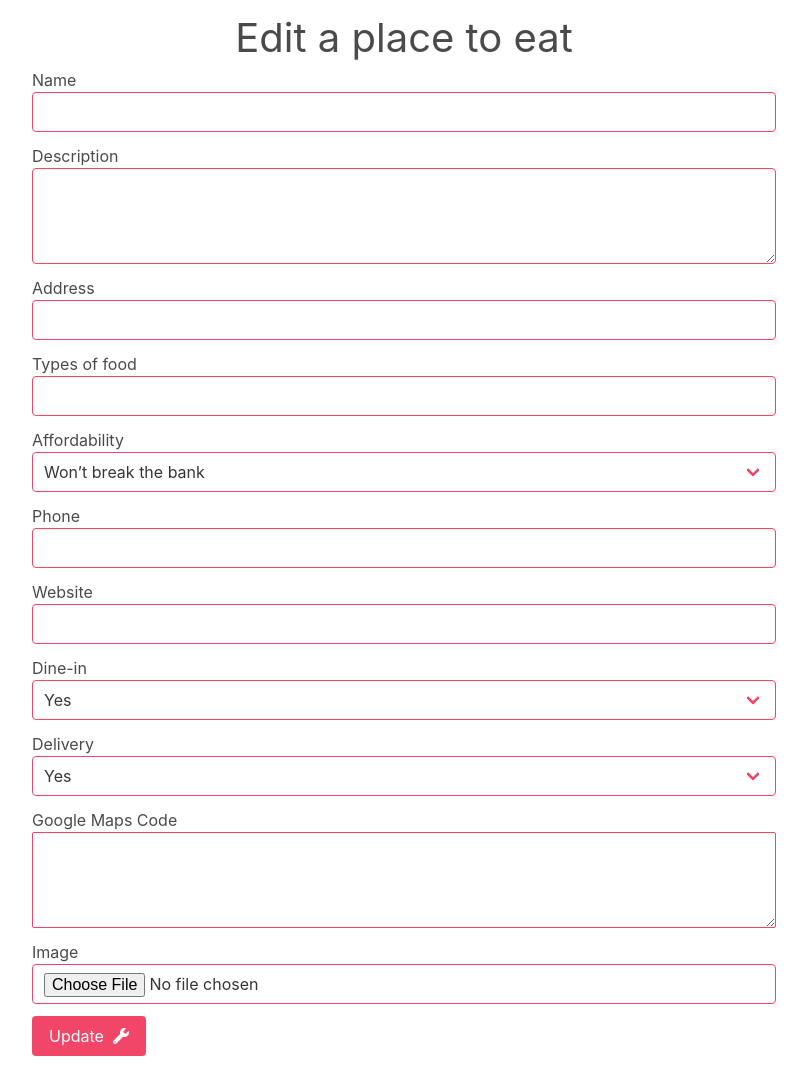
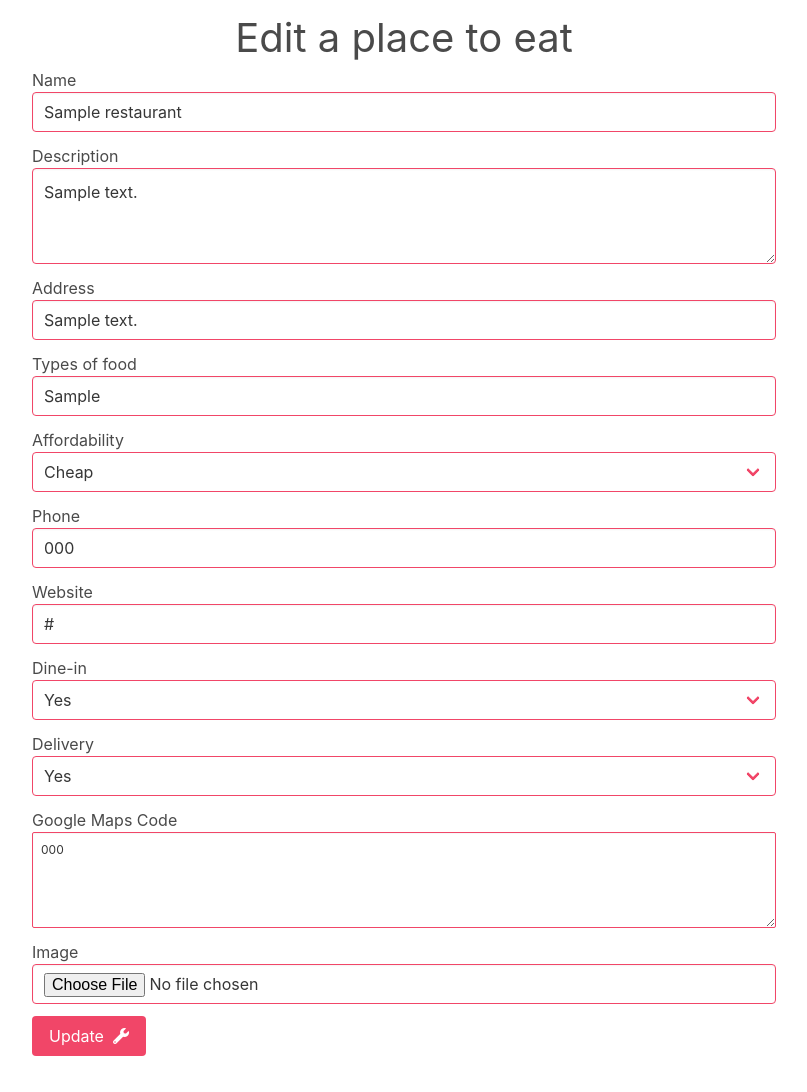
Before and after one commit to sureshcstha/whatsforlunch, a Django app: page /update/1 in a window 1280 px wide. Shown: the part 52-1144 px from the top of the page, without its empty margins (236-1043 px from the left). Run offline with Django 3.2, Linux system fonts and the light colour scheme; tables that the repository leaves empty hold one stand-in row (values such as "Sample post"); some libraries are stand-ins or nearby versions.

Commit message:
edit feature working, just need to work on image edit

```diff
--- a/mysite/lunch/templates/lunch/edit-form.html
+++ b/mysite/lunch/templates/lunch/edit-form.html
@@ -12,25 +12,25 @@
                 <div class="field">
                     <label for="">Name</label>
                     <div class="control">
-                        <input type="text" class="input is-danger" id="name" name="name">
+                        <input type="text" class="input is-danger" id="name" name="name" value="{{ restaurant.name }}">
                     </div>
                 </div>
                 <div class="field">
                     <label for="">Description</label>
                       <div class="control">
-                        <textarea class="textarea is-danger" rows="3" id="description is-danger" name="description"></textarea>
+                        <textarea class="textarea is-danger" rows="3" id="description is-danger" name="description" >{{ restaurant.description }}</textarea>
                       </div>
                 </div>
                 <div class="field">
                     <label for="">Address</label>
                     <div class="control">
-                        <input type="text" class="input is-danger" id="address" name="address">
+                        <input type="text" class="input is-danger" id="address" name="address" value="{{ restaurant.address }}">
                     </div>
                 </div>
                 <div class="field">
                     <label for="">Types of food</label>
                     <div class="control">
-                        <input type="text" class="input is-danger" id="type_of_food" name="type_of_food">
+                        <input type="text" class="input is-danger" id="type_of_food" name="type_of_food" value="{{ restaurant.type_of_food }}">
                     </div>
                 </div>
                 <div class="field">
@@ -39,9 +39,21 @@
                           <div class="select is-fullwidth is-danger">
                             <select name="affordability" id="affordability">
                                 <option value="Cheap">Cheap</option>
-                                <option selected value="Won’t break the bank">Won’t break the bank</option>
+                                {% if restaurant.affordability == "Won’t break the bank"%}
+                                <option value="Won’t break the bank" selected>Won’t break the bank</option>
+                                {% else %}
+                                <option value="Won’t break the bank">Won’t break the bank</option>
+                                {% endif %}
+                                {% if restaurant.affordability == "Expensive"%}
+                                <option value="Expensive" selected>Expensive</option>
+                                {% else %}
                                 <option value="Expensive">Expensive</option>
+                                {% endif %}
+                                {% if restaurant.affordability == "Crazy expensive"%}
+                                <option value="Crazy expensive" selected>Crazy expensive</option>
+                                {% else %}
                                 <option value="Crazy expensive">Crazy expensive</option>
+                                {% endif %}
                             </select>
                           </div>
                       </div>
@@ -49,13 +61,13 @@
                 <div class="field">
                     <label for="">Phone</label>
                     <div class="control">
-                        <input type="tel" class="input is-danger" id="phone" name="phone">
+                        <input type="tel" class="input is-danger" id="phone" name="phone" value="{{ restaurant.phone }}">
                     </div>
                 </div>
                 <div class="field">
                     <label for="">Website</label>
                     <div class="control">
-                        <input type="text" class="input is-danger" id="website" name="website">
+                        <input type="text" class="input is-danger" id="website" name="website" value="{{ restaurant.website }}">
                     </div>
                 </div>
                 <div class="field">
@@ -64,7 +76,11 @@
                           <div class="select is-fullwidth is-danger">
                               <select name="dine_in" id="dine_in">
                                 <option value="Yes">Yes</option>
+                                {% if restaurant.dine_in == "No"%}
+                                <option value="No" selected>No</option>
+                                {% else %}
                                 <option value="No">No</option>
+                                {% endif %}
                               </select>
                           </div>
                     </div>
@@ -75,7 +91,11 @@
                           <div class="select is-fullwidth is-danger">
                             <select name="take_out" id="take_out">
                                 <option value="Yes">Yes</option>
+                                {% if restaurant.take_out == "No"%}
+                                <option value="No" selected>No</option>
+                                {% else %}
                                 <option value="No">No</option>
+                                {% endif %}
                             </select>
                           </div>
                     </div>
@@ -83,13 +103,13 @@
                 <div class="field">
                     <label for="">Google Maps Code</label>
                     <div class="control">
-                        <textarea class="textarea is-small is-danger"  id="google_maps_code" name="google_maps_code"></textarea>
+                        <textarea class="textarea is-small is-danger"  id="google_maps_code" name="google_maps_code" >{{ restaurant.google_maps_code }}</textarea>
                     </div>
                 </div>
                 <div class="field">
                      <label for="">Image</label>
                     <div class="control">
-                        <input type="file" class="input is-danger" id="image" name="image">
+                        <input type="file" class="input is-danger" id="image" name="image" value="{{ restaurant.image }}">
                     </div>
                 </div>
                 <button type="submit" class="button is-danger">
```
